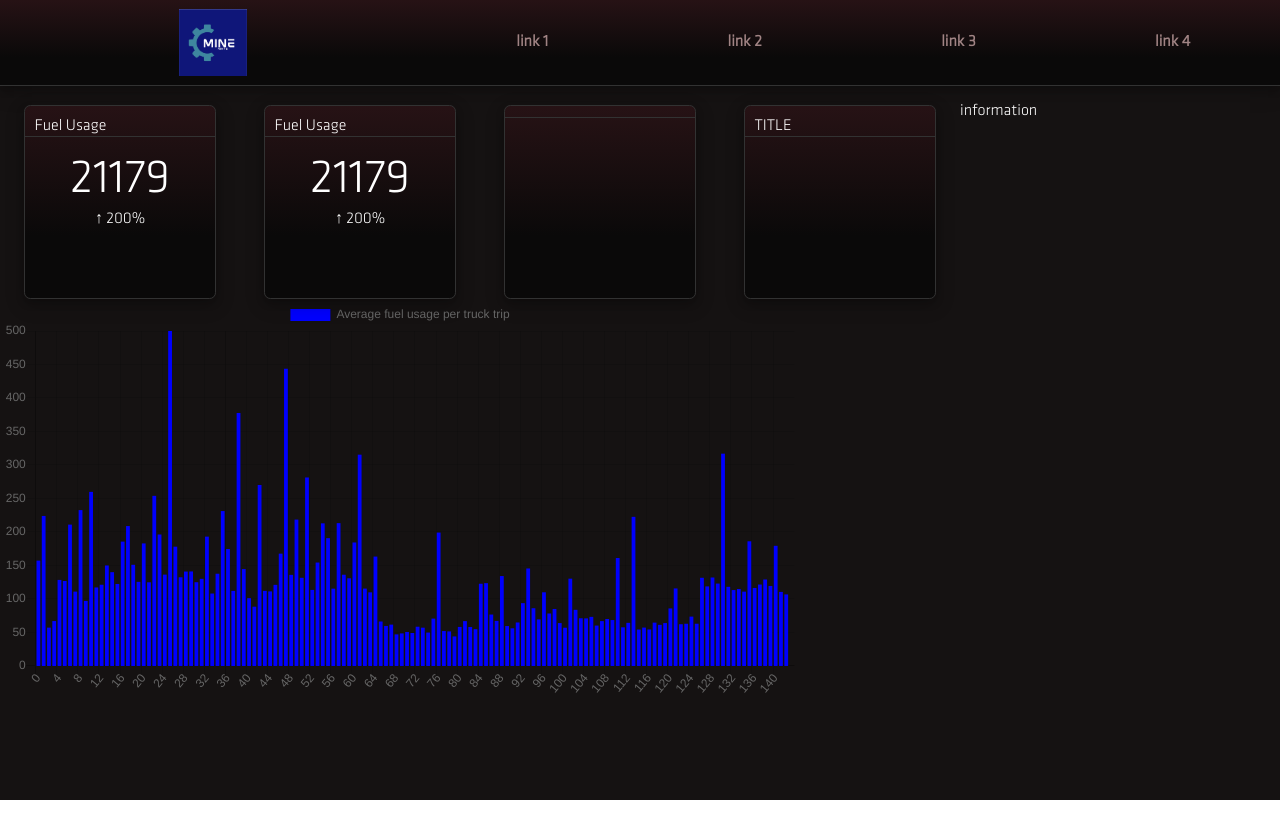
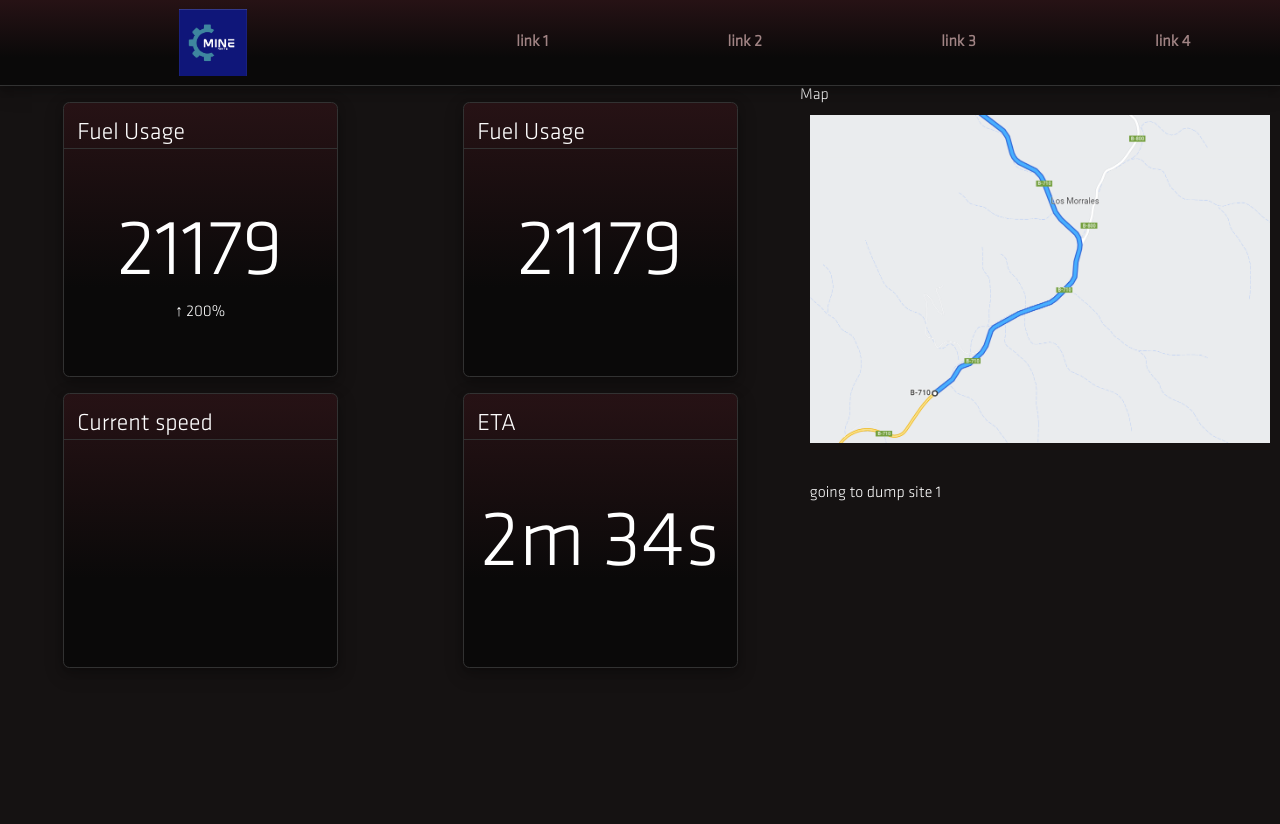
Before and after one commit to HJackdeJong/QDpieS, a website: page ui/index.html in a window 1280 px wide. Before the commit the page ends 800 px from the top, so only its background shows below. Drawn offline with nearby package versions, Linux system fonts and the light colour scheme.

Commit message:
changed main layout

```diff
--- a/ui/index.html
+++ b/ui/index.html
@@ -41,18 +41,15 @@
                         <div class="big-number">
                             21179
                         </div>
-                        <div class="small-number">
-                            &#8593 200%
-                        </div>
-
                     </div>
                 </div>
                 <div class="card depth">
-                    <h1 class="card-header"></h1>
+                    <h1 class="card-header">Current speed</h1>
                 </div>
                 <div class="card depth">
-                    <h1 class="card-header">TITLE</h1>
+                    <h1 class="card-header">ETA</h1>
                     <div class="card-info">
+                        <div class="big-number">2m 34s</div>
                     </div>
                 </div>
             </div>
@@ -65,7 +62,11 @@
         </div>
 
         <aside>
-            <p>information</p>
+            <div class="aside-header">Map</div>
+            <div id="aside-main">
+                <img src="map.png" alt="">
+                <p>going to dump site 1</p>
+            </div>
         </aside>
 
     </div>
@@ -73,7 +74,7 @@
     </div>
 
     <script src="https://cdnjs.cloudflare.com/ajax/libs/Chart.js/2.9.3/Chart.min.js"></script>
-    <script src="script.js"></script>
+    <!-- <script src="script.js"></script> -->
 
 
 
--- a/ui/styles.css
+++ b/ui/styles.css
@@ -33,7 +33,7 @@ html, body {
 
 .main {
     display: grid;
-    grid-template-columns: 3fr 1fr;
+    grid-template-columns: 1fr 1fr;
 
 }
 
@@ -50,7 +50,7 @@ body {
 
 }
 
-img {
+.header > img {
     width: 20%;
     margin: 0 auto;
     padding: 2%;
@@ -93,15 +93,14 @@ nav a {
 }
 
 .card {
-    width: 20%;
-    height: 0;
+    width: 275px;
+    height: 275px;
     padding-bottom: 20%;
     border: 1px rgb(50, 50, 50) solid;
     margin-top: 2%;
     border-radius: .4em;
 
     transition: all 0.2s ease-out;
-
 }
 
 .card:hover {
@@ -111,17 +110,6 @@ nav a {
     border: 1px solid #cccccc;
     transform: translate(-10px, -10px);
   }
-
-  .card:before {
-    content: "";
-    position: absolute;
-    z-index: -1;
-    top: -16px;
-    right: -16px;
-    transform: scale(2);
-    transform-origin: 50% 50%;
-    transition: transform 0.15s ease-out;
-  }
 .big-number, .small-number{
 
     display: flex;
@@ -130,50 +118,30 @@ nav a {
 }
 
 .card-info {
-    display: flex;
-    flex-direction: column;
-    align-items: center;
+    width: 100%;
+    height: 100%;
+    padding-top: 15%;
 }
 
 .big-number {
-    font-size: xxx-large;
-
+    font-size: 5em;
 }
 
 
 .card-header {
     border-bottom: 1px rgb(50, 50, 50) solid;
-    font-size: medium;
+    font-size: 1.5em;
     font-weight: normal;
     padding: 0 5%;
 }
 
-.card-info {
+
+/* aside styles */
+aside img {
+    width: 100%;
+}
+
+
+aside h1, aside img, aside p {
     padding: 2%;
 }
-
-/* gauge styles */
-.gauge {
-    width: 200px;
-    height: 200px;
-    border-radius: 50%;
-    background-color: #eee;
-    position: relative;
-  }
-
-  .gauge-needle {
-    width: 0;
-    height: 0;
-    border-left: 50px solid transparent;
-    border-right: 50px solid transparent;
-    border-top: 100px solid red;
-    position: absolute;
-    top: 50%;
-    left: 50%;
-    transform: translate(-50%, -50%) rotate(45deg);
-    transition: transform 0.2s;
-  }
-
-  .gauge:hover .gauge-needle {
-    transform: translate(-50%, -50%) rotate(135deg);
-  }
```
Also changed, not shown: ui/map.png (added), 1 other file.
